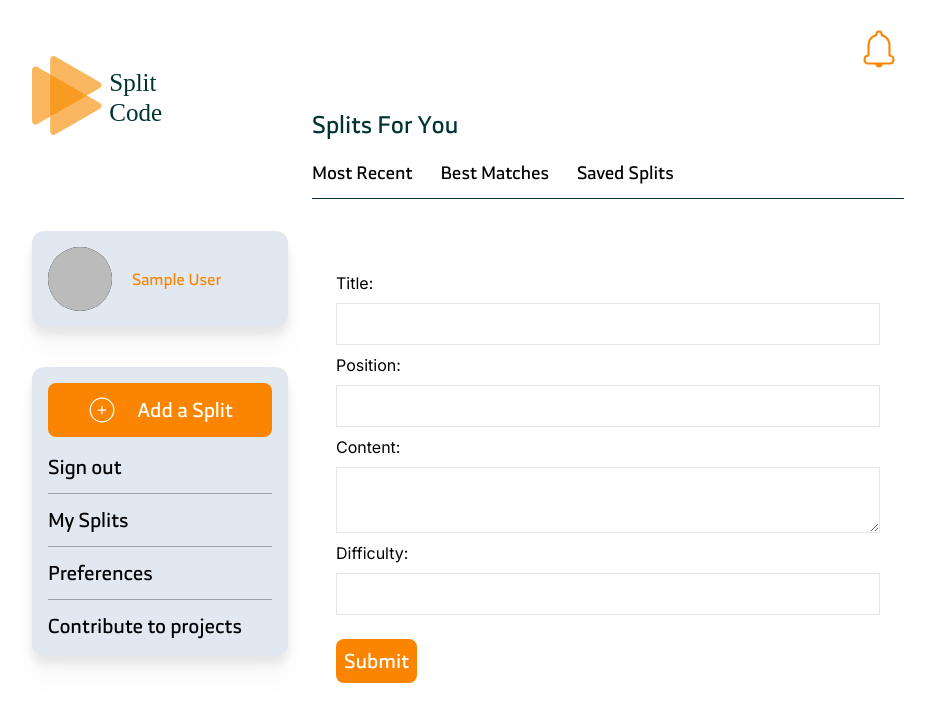
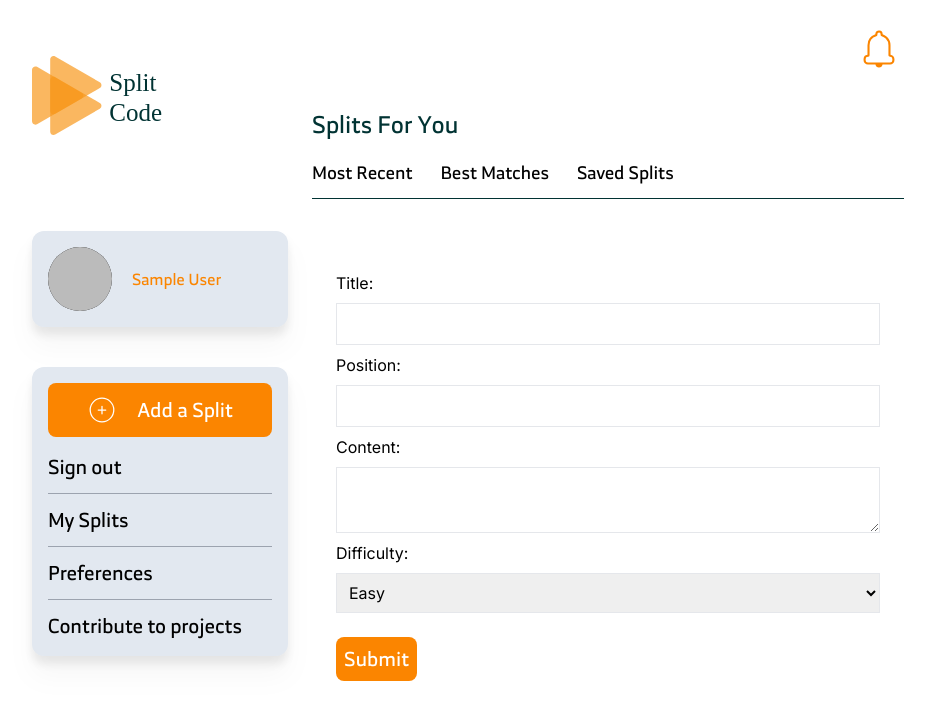
Before and after one commit to M7zain/split-code, a Next.js app: page /feed/createsplit in a window 1280 px wide. Shown: the top 722 px of the page, without its empty margins (160-1095 px from the left). Built offline with nearby package versions, Linux system fonts and the light colour scheme; no server answers; sample sign-in values are in the browser's storage.

Commit message:
in the createsplit route added select option to determine the difficulty instead of a text field

```diff
--- a/src/app/feed/createsplit/page.tsx
+++ b/src/app/feed/createsplit/page.tsx
@@ -64,7 +64,13 @@ const SplitForm = () => {
               </div>
               <div>
                 <label htmlFor='difficulty'>Difficulty:</label>
-                <input type='text' id='difficulty' name='difficulty' className='block border p-2 my-2 w-full' />
+                {/* <input type='text'  id='difficulty' name='difficulty' className='block border p-2 my-2 w-full' /> */}
+                <select id='difficulty' name='difficulty' className='block border p-2 my-2 w-full' >
+                  <option value="Easy">Easy</option>
+                  <option value="Mid">Mid</option>
+                  <option value="Hard">Hard</option>
+
+                </select>
               </div>
               <button type='submit' className='bg-splitOrange text-white font-rb text-xl rounded-lg p-2 mt-4'>Submit</button>
             </form>
```
